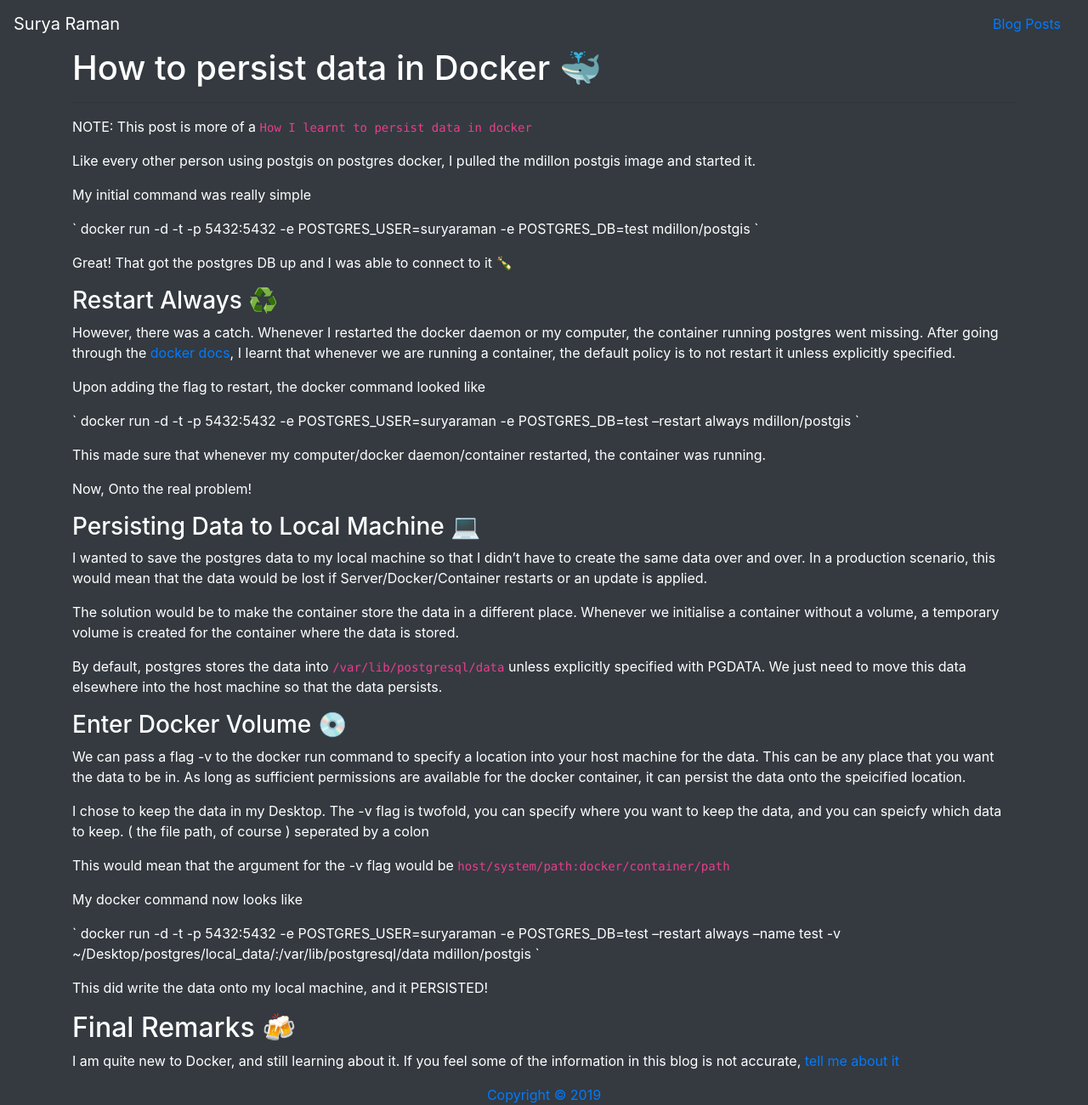
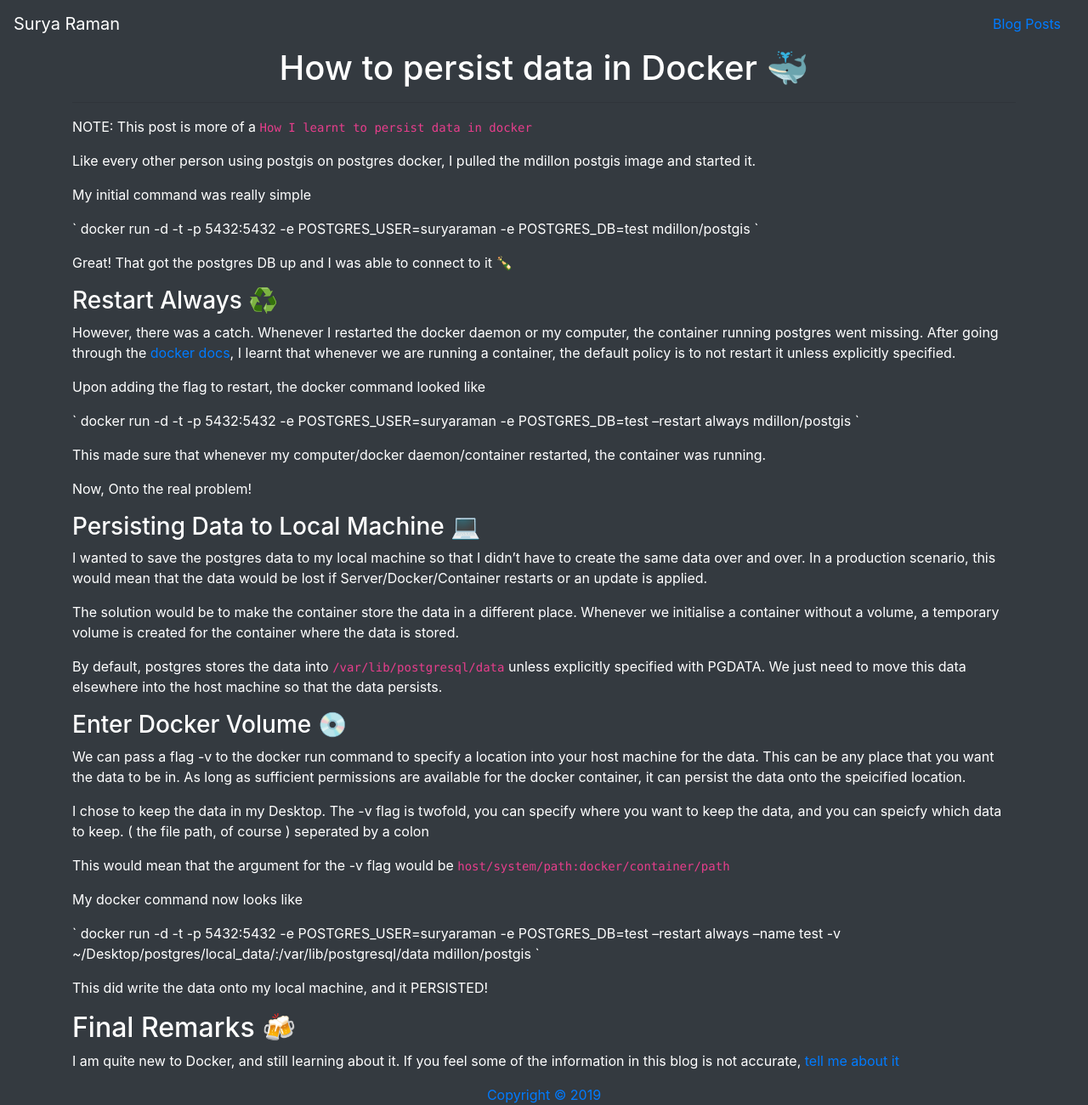
Before and after one commit to ayrusme/personal-blog, a Jekyll site: the page built from _blogs/docker-postgres.md, in a window 1280 px wide and 1300 px high. Shown: the whole window at 85% size. Built offline with Jekyll 4.4.1, drawn with Linux system fonts in a browser that asks for light colours; nearby versions of some CDN libraries; a style sheet for code colours, icons or effects is not loaded.

Commit message:
justify-content: center

```diff
--- a/assets/css/main.scss
+++ b/assets/css/main.scss
@@ -5,3 +5,8 @@
 
 @import 'bootstrap/bootstrap';
 @import url('https://cdn.rawgit.com/lonekorean/gist-syntax-themes/d49b91b3/stylesheets/one-dark.css');
+
+h1 {
+    display: flex;
+    justify-content: center;
+}
```
